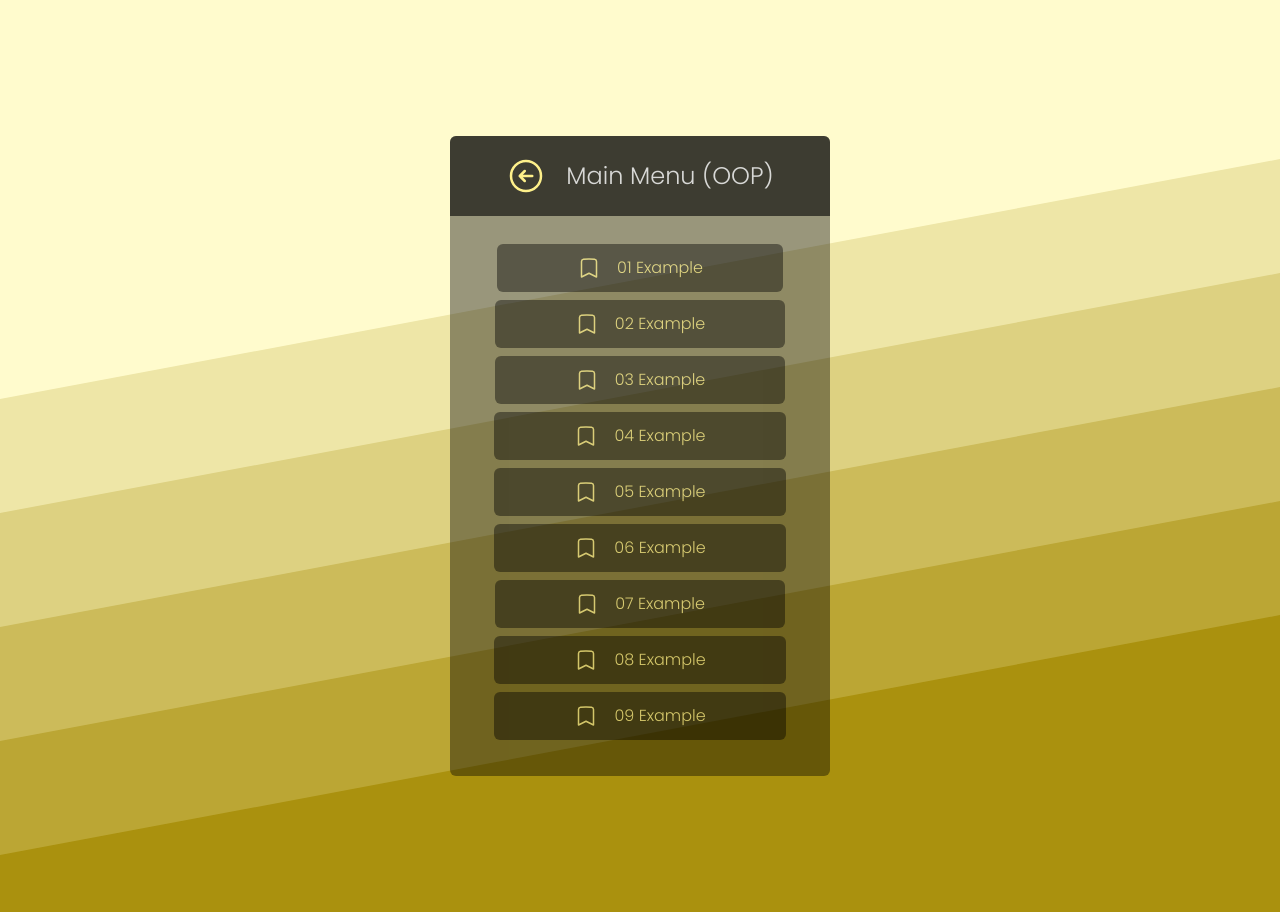
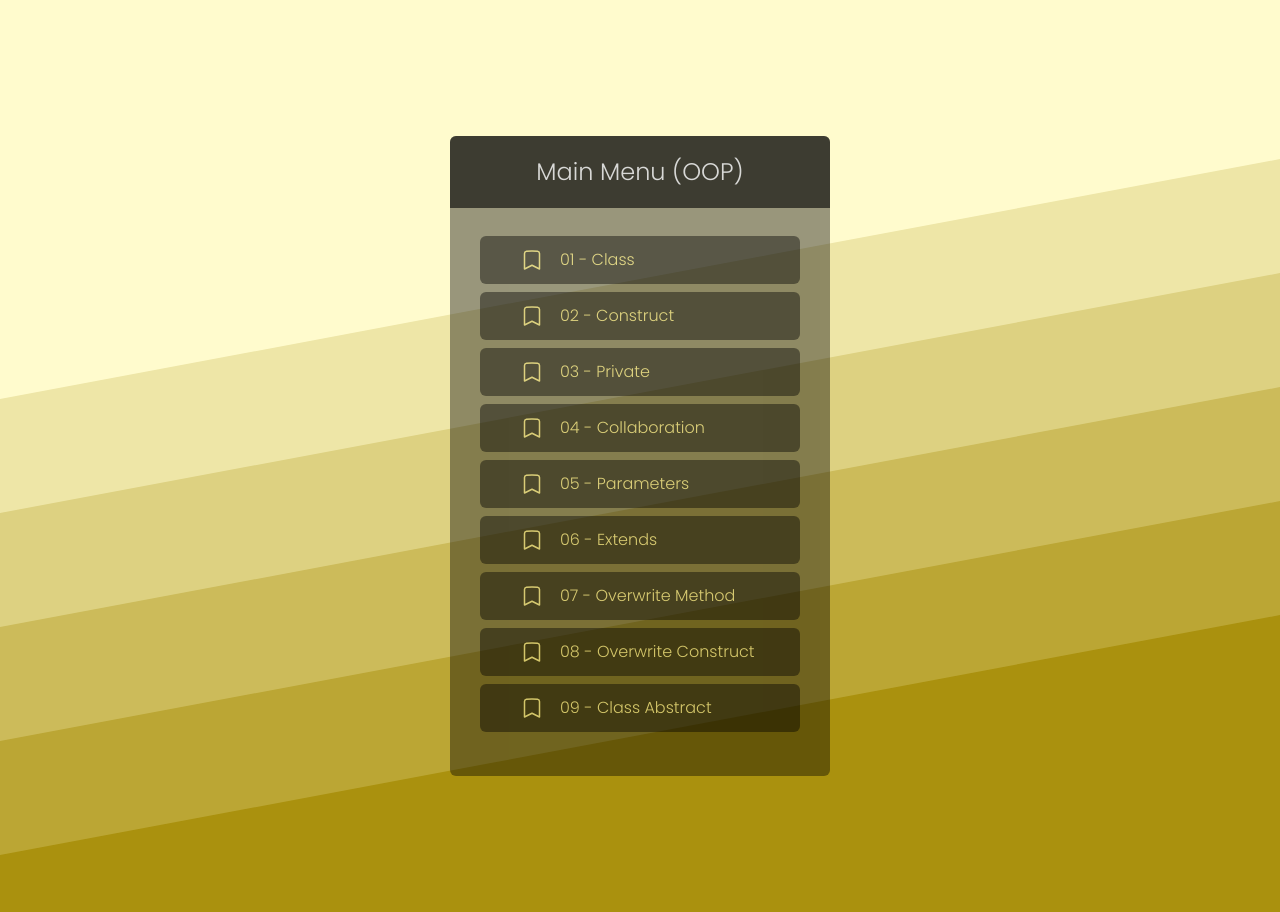
Before and after one commit to ofac/poo68, a PHP site: page / in a window 1280 px wide. Run offline with PHP 8.4, Linux system fonts and the light colour scheme.

Commit message:
feat: Class file

```diff
--- a/index.html
+++ b/index.php
@@ -16,86 +16,81 @@
                        gap-5
                        bg-black/60
                        rounded-t-md">
-            <a href="index.html">
-                <svg xmlns="http://www.w3.org/2000/svg" fill="none" viewBox="0 0 24 24" stroke-width="1.5" stroke="currentColor" class="w-10 h-10 text-yellow-200 hover:-translate-x-2 transition-all">
-                    <path stroke-linecap="round" stroke-linejoin="round" d="M11.25 9l-3 3m0 0l3 3m-3-3h7.5M21 12a9 9 0 11-18 0 9 9 0 0118 0z" />
-                </svg>
-            </a>
             <h1 class="text-2xl text-white/80">Main Menu (OOP)</h1>
         </header>
         <section class="p-5 my-2 overflow-y-auto h-[524px]">
             <nav class="flex flex-col gap-2 justify-center items-center">
-                <a href=""  class="flex gap-4 bg-black/60 text-yellow-200 px-20 py-3 rounded-md opacity-70 hover:opacity-100 hover:scale-105 transition-all">
+                <a href="01-class.php"  class="flex gap-4 bg-black/60 text-yellow-200 px-10 py-3 rounded-md opacity-70 hover:opacity-100 hover:scale-105 transition-all w-[320px]">
                     <svg xmlns="http://www.w3.org/2000/svg" fill="none" viewBox="0 0 24 24" stroke-width="1.5" stroke="currentColor" class="w-6 h-6">
                         <path stroke-linecap="round" stroke-linejoin="round" d="M17.593 3.322c1.1.128 1.907 1.077 1.907 2.185V21L12 17.25 4.5 21V5.507c0-1.108.806-2.057 1.907-2.185a48.507 48.507 0 0111.186 0z" />
                     </svg>
-                    01 Example
+                    01 - Class
                 </a>
-                <a href="" class="flex gap-4 bg-black/60 text-yellow-200 px-20 py-3 rounded-md opacity-70 hover:opacity-100 hover:scale-105 transition-all">
+                <a href="" class="flex gap-4 bg-black/60 text-yellow-200 px-10 py-3 rounded-md opacity-70 hover:opacity-100 hover:scale-105 transition-all w-[320px]">
                     <svg xmlns="http://www.w3.org/2000/svg" fill="none" viewBox="0 0 24 24" stroke-width="1.5" stroke="currentColor" class="w-6 h-6">
                         <path stroke-linecap="round" stroke-linejoin="round" d="M17.593 3.322c1.1.128 1.907 1.077 1.907 2.185V21L12 17.25 4.5 21V5.507c0-1.108.806-2.057 1.907-2.185a48.507 48.507 0 0111.186 0z" />
                     </svg>
-                    02 Example
+                    02 - Construct
                 </a>
-                <a href="" class="flex gap-4 bg-black/60 text-yellow-200 px-20 py-3 rounded-md opacity-70 hover:opacity-100 hover:scale-105 transition-all">
+                <a href="" class="flex gap-4 bg-black/60 text-yellow-200 px-10 py-3 rounded-md opacity-70 hover:opacity-100 hover:scale-105 transition-all w-[320px]">
                     <svg xmlns="http://www.w3.org/2000/svg" fill="none" viewBox="0 0 24 24" stroke-width="1.5" stroke="currentColor" class="w-6 h-6">
                         <path stroke-linecap="round" stroke-linejoin="round" d="M17.593 3.322c1.1.128 1.907 1.077 1.907 2.185V21L12 17.25 4.5 21V5.507c0-1.108.806-2.057 1.907-2.185a48.507 48.507 0 0111.186 0z" />
                     </svg>
-                    03 Example
+                    03 - Private
                 </a>
-                <a href="" class="flex gap-4 bg-black/60 text-yellow-200 px-20 py-3 rounded-md opacity-70 hover:opacity-100 hover:scale-105 transition-all">
+                <a href="" class="flex gap-4 bg-black/60 text-yellow-200 px-10 py-3 rounded-md opacity-70 hover:opacity-100 hover:scale-105 transition-all w-[320px]">
                     <svg xmlns="http://www.w3.org/2000/svg" fill="none" viewBox="0 0 24 24" stroke-width="1.5" stroke="currentColor" class="w-6 h-6">
                         <path stroke-linecap="round" stroke-linejoin="round" d="M17.593 3.322c1.1.128 1.907 1.077 1.907 2.185V21L12 17.25 4.5 21V5.507c0-1.108.806-2.057 1.907-2.185a48.507 48.507 0 0111.186 0z" />
                     </svg>
-                    04 Example
+                    04 - Collaboration
                 </a>
-                <a href="" class="flex gap-4 bg-black/60 text-yellow-200 px-20 py-3 rounded-md opacity-70 hover:opacity-100 hover:scale-105 transition-all">
+                <a href="" class="flex gap-4 bg-black/60 text-yellow-200 px-10 py-3 rounded-md opacity-70 hover:opacity-100 hover:scale-105 transition-all w-[320px]">
                     <svg xmlns="http://www.w3.org/2000/svg" fill="none" viewBox="0 0 24 24" stroke-width="1.5" stroke="currentColor" class="w-6 h-6">
                         <path stroke-linecap="round" stroke-linejoin="round" d="M17.593 3.322c1.1.128 1.907 1.077 1.907 2.185V21L12 17.25 4.5 21V5.507c0-1.108.806-2.057 1.907-2.185a48.507 48.507 0 0111.186 0z" />
                     </svg>
-                    05 Example
+                    05 - Parameters
                 </a>
-                <a href="" class="flex gap-4 bg-black/60 text-yellow-200 px-20 py-3 rounded-md opacity-70 hover:opacity-100 hover:scale-105 transition-all">
+                <a href="" class="flex gap-4 bg-black/60 text-yellow-200 px-10 py-3 rounded-md opacity-70 hover:opacity-100 hover:scale-105 transition-all w-[320px]">
                     <svg xmlns="http://www.w3.org/2000/svg" fill="none" viewBox="0 0 24 24" stroke-width="1.5" stroke="currentColor" class="w-6 h-6">
                         <path stroke-linecap="round" stroke-linejoin="round" d="M17.593 3.322c1.1.128 1.907 1.077 1.907 2.185V21L12 17.25 4.5 21V5.507c0-1.108.806-2.057 1.907-2.185a48.507 48.507 0 0111.186 0z" />
                     </svg>
-                    06 Example
+                    06 - Extends
                 </a>
-                <a href="" class="flex gap-4 bg-black/60 text-yellow-200 px-20 py-3 rounded-md opacity-70 hover:opacity-100 hover:scale-105 transition-all">
+                <a href="" class="flex gap-4 bg-black/60 text-yellow-200 px-10 py-3 rounded-md opacity-70 hover:opacity-100 hover:scale-105 transition-all w-[320px]">
                     <svg xmlns="http://www.w3.org/2000/svg" fill="none" viewBox="0 0 24 24" stroke-width="1.5" stroke="currentColor" class="w-6 h-6">
                         <path stroke-linecap="round" stroke-linejoin="round" d="M17.593 3.322c1.1.128 1.907 1.077 1.907 2.185V21L12 17.25 4.5 21V5.507c0-1.108.806-2.057 1.907-2.185a48.507 48.507 0 0111.186 0z" />
                     </svg>
-                    07 Example
+                    07 - Overwrite Method
                 </a>
-                <a href="" class="flex gap-4 bg-black/60 text-yellow-200 px-20 py-3 rounded-md opacity-70 hover:opacity-100 hover:scale-105 transition-all">
+                <a href="" class="flex gap-4 bg-black/60 text-yellow-200 px-10 py-3 rounded-md opacity-70 hover:opacity-100 hover:scale-105 transition-all w-[320px]">
                     <svg xmlns="http://www.w3.org/2000/svg" fill="none" viewBox="0 0 24 24" stroke-width="1.5" stroke="currentColor" class="w-6 h-6">
                         <path stroke-linecap="round" stroke-linejoin="round" d="M17.593 3.322c1.1.128 1.907 1.077 1.907 2.185V21L12 17.25 4.5 21V5.507c0-1.108.806-2.057 1.907-2.185a48.507 48.507 0 0111.186 0z" />
                     </svg>
-                    08 Example
+                    08 - Overwrite Construct
                 </a>
-                <a href="" class="flex gap-4 bg-black/60 text-yellow-200 px-20 py-3 rounded-md opacity-70 hover:opacity-100 hover:scale-105 transition-all">
+                <a href="" class="flex gap-4 bg-black/60 text-yellow-200 px-10 py-3 rounded-md opacity-70 hover:opacity-100 hover:scale-105 transition-all w-[320px]">
                     <svg xmlns="http://www.w3.org/2000/svg" fill="none" viewBox="0 0 24 24" stroke-width="1.5" stroke="currentColor" class="w-6 h-6">
                         <path stroke-linecap="round" stroke-linejoin="round" d="M17.593 3.322c1.1.128 1.907 1.077 1.907 2.185V21L12 17.25 4.5 21V5.507c0-1.108.806-2.057 1.907-2.185a48.507 48.507 0 0111.186 0z" />
                     </svg>
-                    09 Example
+                    09 - Class Abstract
                 </a>
-                <a href="" class="flex gap-4 bg-black/60 text-yellow-200 px-20 py-3 rounded-md opacity-70 hover:opacity-100 hover:scale-105 transition-all">
+                <a href="" class="flex gap-4 bg-black/60 text-yellow-200 px-10 py-3 rounded-md opacity-70 hover:opacity-100 hover:scale-105 transition-all w-[320px]">
                     <svg xmlns="http://www.w3.org/2000/svg" fill="none" viewBox="0 0 24 24" stroke-width="1.5" stroke="currentColor" class="w-6 h-6">
                         <path stroke-linecap="round" stroke-linejoin="round" d="M17.593 3.322c1.1.128 1.907 1.077 1.907 2.185V21L12 17.25 4.5 21V5.507c0-1.108.806-2.057 1.907-2.185a48.507 48.507 0 0111.186 0z" />
                     </svg>
-                    10 Example
+                    10 - Method Abstract
                 </a>
-                <a href="" class="flex gap-4 bg-black/60 text-yellow-200 px-20 py-3 rounded-md opacity-70 hover:opacity-100 hover:scale-105 transition-all">
+                <a href="" class="flex gap-4 bg-black/60 text-yellow-200 px-10 py-3 rounded-md opacity-70 hover:opacity-100 hover:scale-105 transition-all w-[320px]">
                     <svg xmlns="http://www.w3.org/2000/svg" fill="none" viewBox="0 0 24 24" stroke-width="1.5" stroke="currentColor" class="w-6 h-6">
                         <path stroke-linecap="round" stroke-linejoin="round" d="M17.593 3.322c1.1.128 1.907 1.077 1.907 2.185V21L12 17.25 4.5 21V5.507c0-1.108.806-2.057 1.907-2.185a48.507 48.507 0 0111.186 0z" />
                     </svg>
-                    11 Example
+                    11 - Class Final
                 </a>
-                <a href="" class="flex gap-4 bg-black/60 text-yellow-200 px-20 py-3 rounded-md opacity-70 hover:opacity-100 hover:scale-105 transition-all">
+                <a href="" class="flex gap-4 bg-black/60 text-yellow-200 px-10 py-3 rounded-md opacity-70 hover:opacity-100 hover:scale-105 transition-all w-[320px]">
                     <svg xmlns="http://www.w3.org/2000/svg" fill="none" viewBox="0 0 24 24" stroke-width="1.5" stroke="currentColor" class="w-6 h-6">
                         <path stroke-linecap="round" stroke-linejoin="round" d="M17.593 3.322c1.1.128 1.907 1.077 1.907 2.185V21L12 17.25 4.5 21V5.507c0-1.108.806-2.057 1.907-2.185a48.507 48.507 0 0111.186 0z" />
                     </svg>
-                    12 Example
+                    12 - Method Final
                 </a>
             </nav>
         </section>
```
Also changed, not shown: 00-template.php (added, +32 -0 lines), 01-class.php (added, +68 -0 lines).
